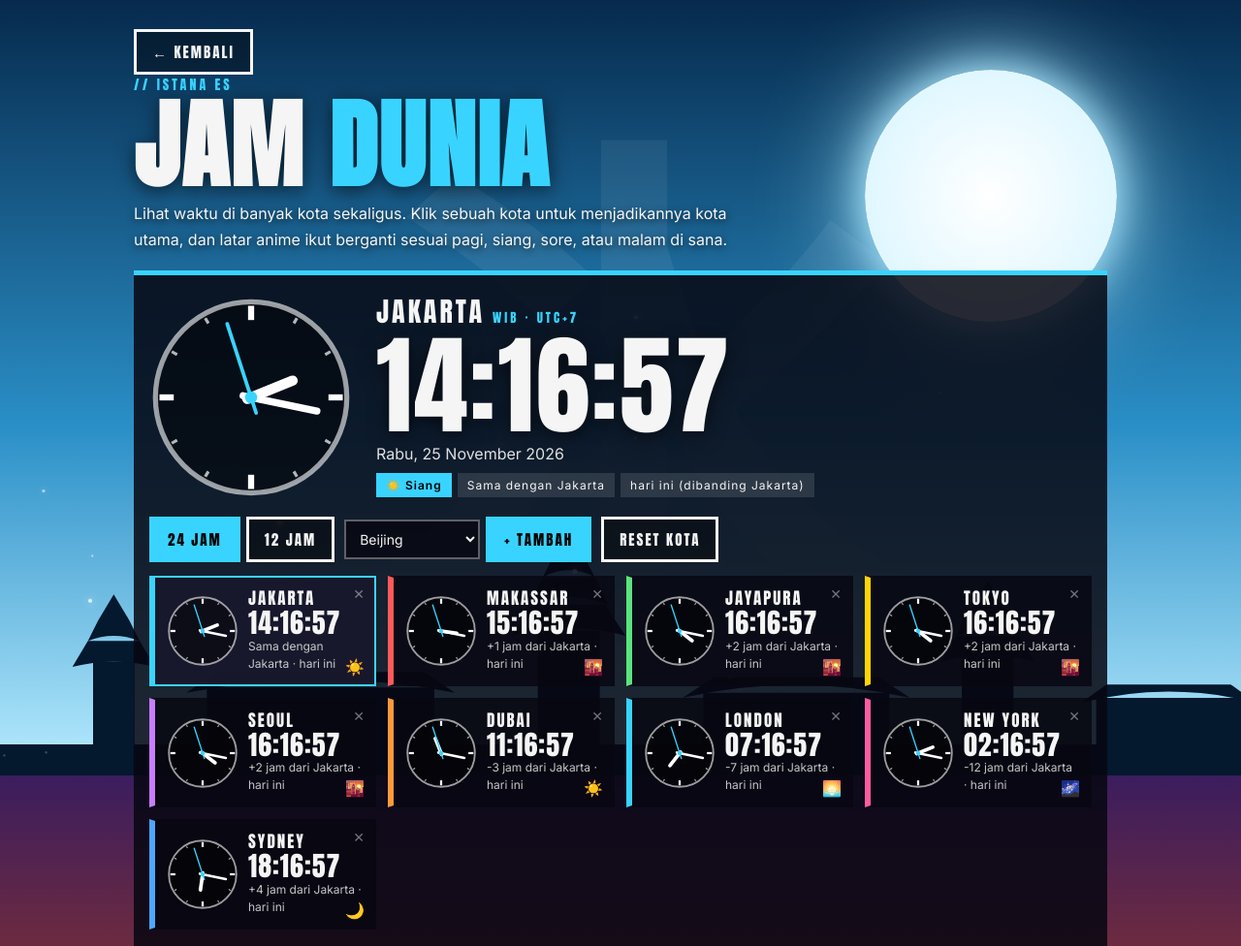
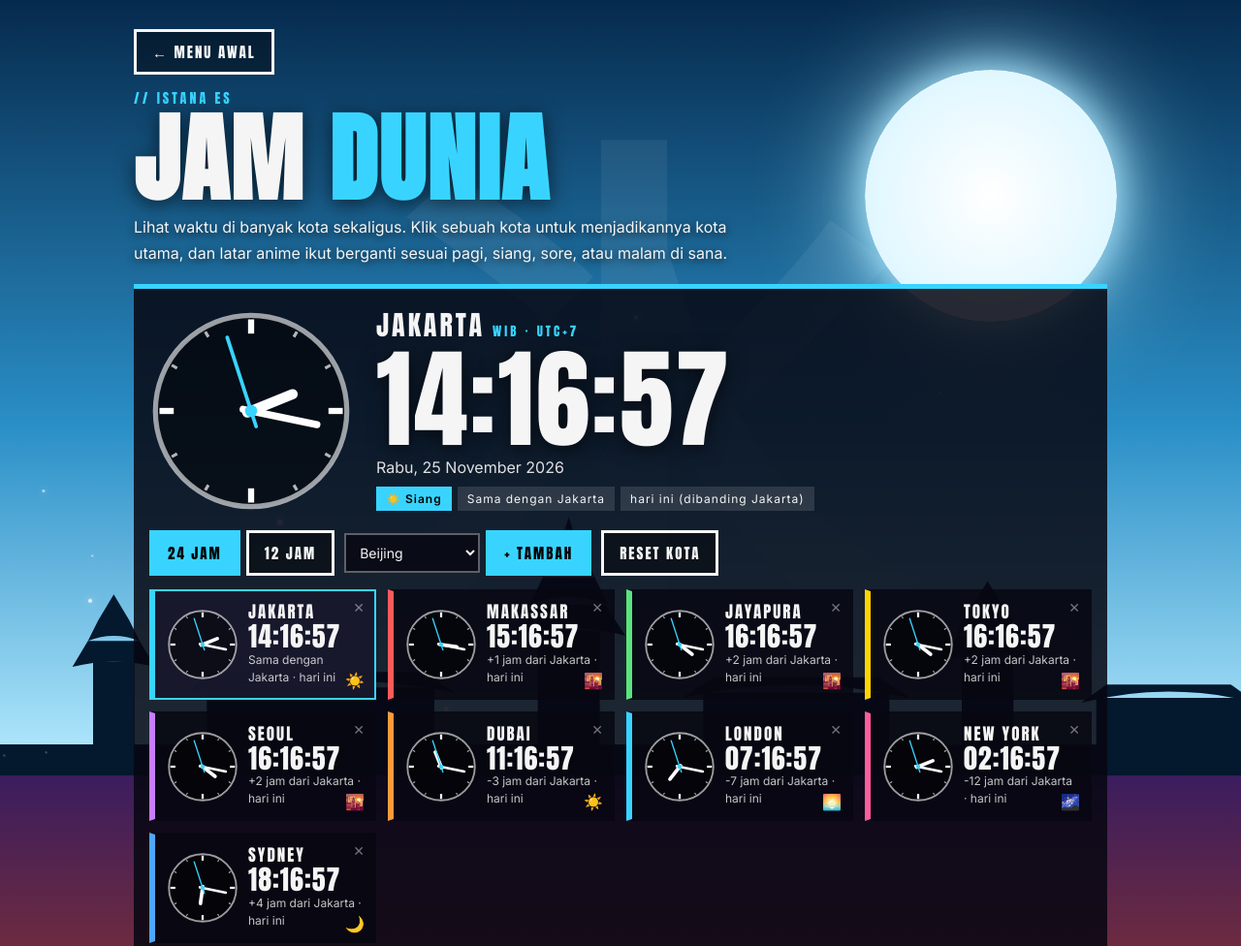
Before and after one commit to muqorobin298-lab/Jam-Dunia-Bleach, a plain HTML site: page index.html in a window 1280 px wide. Shown: the top 976 px of the page at 97% size. Drawn offline with Linux system fonts and the light colour scheme.

Commit message:
Update button text and class name in index.html

```diff
--- a/index.html
+++ b/index.html
@@ -43,7 +43,7 @@
     .btn:hover { background: #f5f5f5; color: #000; }
     .btn.on, .btn.main { background: var(--accent); border-color: var(--accent); color: #000; }
     .btn.main:hover { background: #fff; border-color: #fff; }
-    .Menu Awal { margin-bottom: 14px; }
+    .kembali { margin-bottom: 14px; }
     .lokasi { font-family: 'Anton', Impact, sans-serif; letter-spacing: 3px; font-size: 14px; color: var(--accent); text-transform: uppercase; transition: color 1s; min-height: 20px; }
     h1 {
       font-family: 'Anton', Impact, sans-serif; font-size: clamp(46px, 10vw, 100px); line-height: 0.95;
@@ -127,7 +127,7 @@
 
   <main class="wrap">
     <!-- Ganti alamat di bawah kalau portofolio kamu ada di link lain -->
-    <a class="btn kembali" href="https://muqorobin298-lab.github.io/Robin_Dev/">← Kembali</a>
+    <a class="btn kembali" href="https://muqorobin298-lab.github.io/Robin_Dev/">← Menu Awal</a>
     <p class="lokasi" id="lokasi"></p>
     <h1>Jam <span>Dunia</span></h1>
     <p class="bio">Lihat waktu di banyak kota sekaligus. Klik sebuah kota untuk menjadikannya kota utama, dan latar anime ikut berganti sesuai pagi, siang, sore, atau malam di sana.</p>
```
